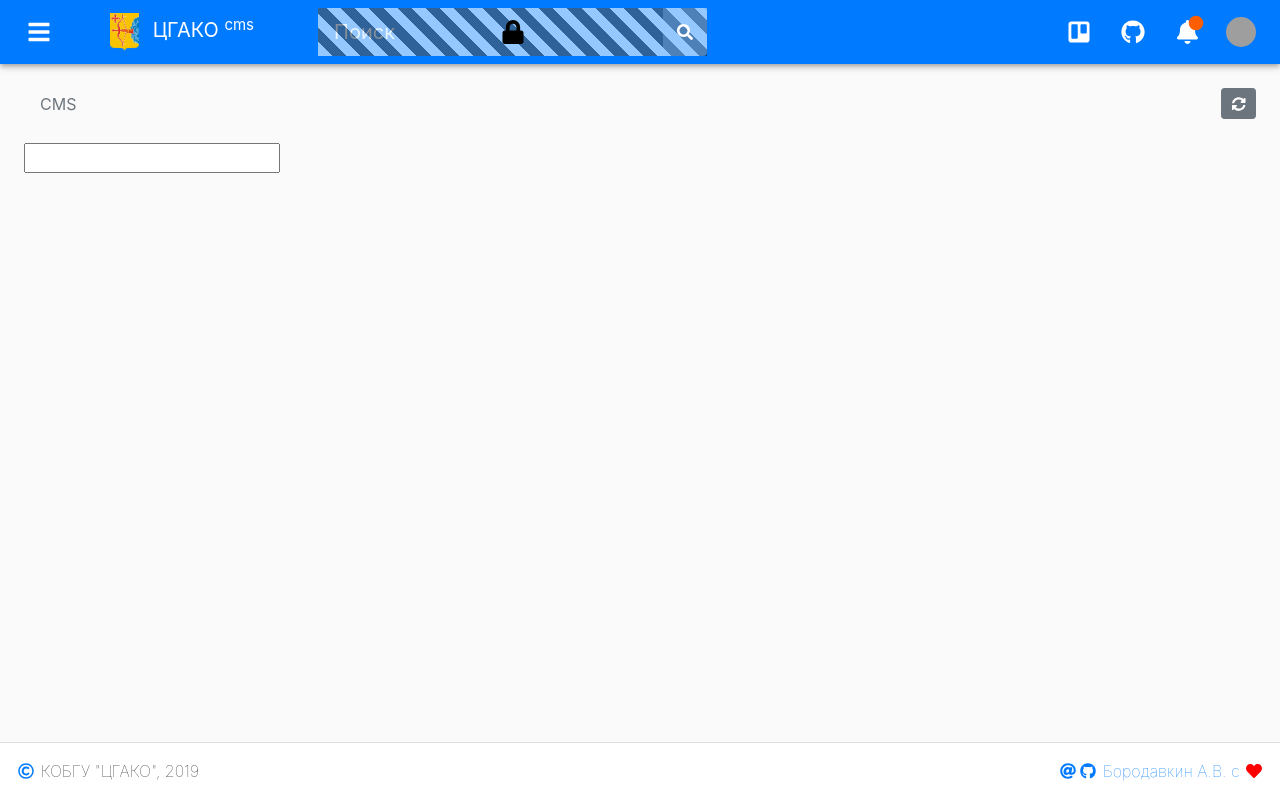
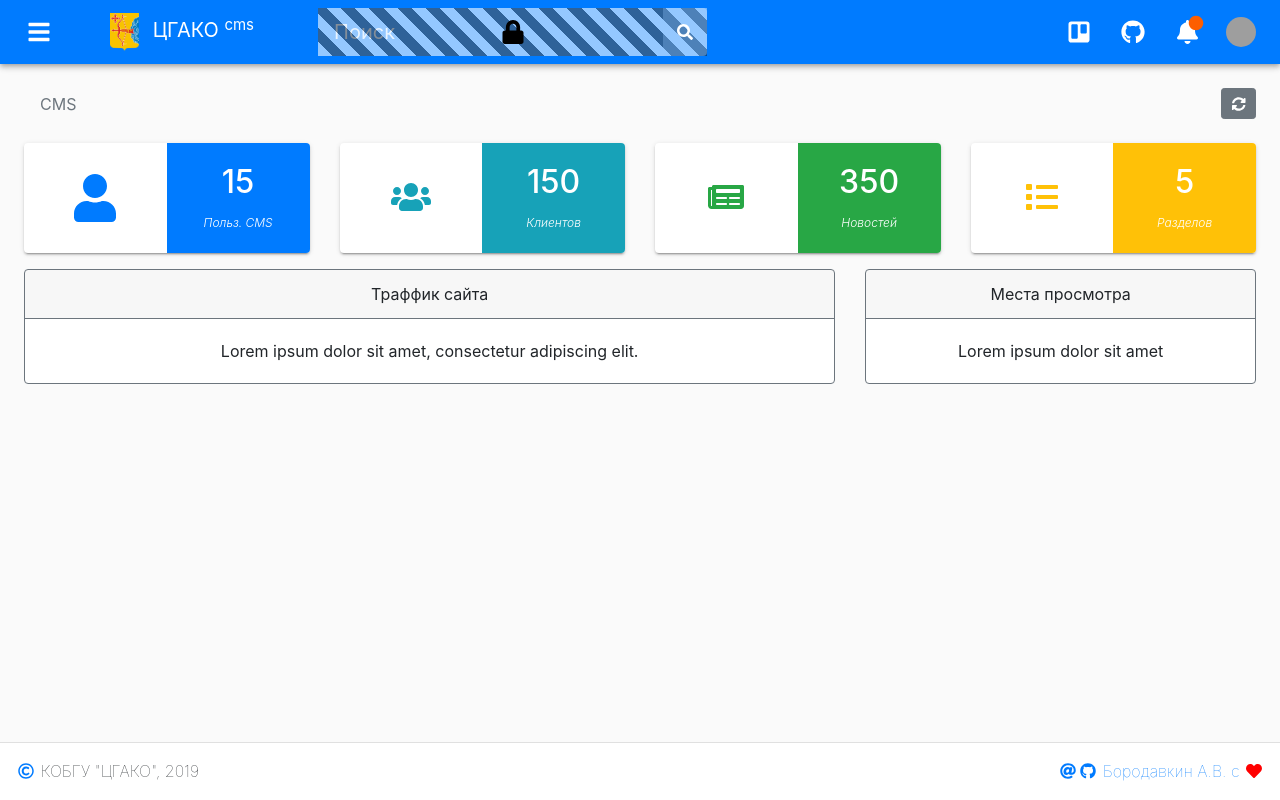
Before and after one commit to fossabot/site.cgako, a Vue app in the folder client/: page /admin-panel in a window 1280 px wide. Built offline with nearby package versions, Linux system fonts and the light colour scheme; no server answers; sample sign-in values are in the browser's storage; grey boxes are pictures that could not be loaded.

Commit message:
Строка управления списком пользователей, просчет показа количества строк в зависимости от начала. Штуки в дашборде.

```diff
--- a/client/src/assets/style-admin.css
+++ b/client/src/assets/style-admin.css
@@ -50,6 +50,7 @@
 }
 
 .shaded {
+  border: 0;
   box-shadow: 0 3px 1px -2px rgba(0,0,0,.2),0 2px 2px 0 rgba(0,0,0,.14),0 1px 5px 0 rgba(0,0,0,.12)!important;
 }
 
--- a/client/src/components/Dashboard.vue
+++ b/client/src/components/Dashboard.vue
@@ -1,7 +1,122 @@
 <template>
     <main class="container-fluid">
         <breadcumbs></breadcumbs>
-        <input type="text"/>
+
+        <b-row class="pb-3">
+
+          <b-col cols="3">
+            <b-card no-body class="overflow-hidden shaded"
+            style="max-width: 540px;">
+              <b-row no-gutters>
+                <b-col sm="6" class="text-primary my-auto
+                justify-content-center align-middle align-items-center text-center">
+                  <font-awesome-icon :icon="['fa', 'user']" fixed-width size="3x"/>
+                </b-col>
+                <b-col sm="6" class="bg-primary text-white
+                justify-content-center align-middle align-items-center text-center">
+                  <b-card-body>
+                    <b-card-text>
+                      <h2 class="">15</h2>
+                      <span class="notation">
+                        Польз. CMS
+                      </span>
+                    </b-card-text>
+                  </b-card-body>
+                </b-col>
+              </b-row>
+            </b-card>
+          </b-col>
+          <b-col cols="3">
+            <b-card no-body class="overflow-hidden shaded"
+            style="max-width: 540px;">
+              <b-row no-gutters>
+                <b-col sm="6" class="text-info my-auto
+                justify-content-center align-middle align-items-center text-center">
+                  <font-awesome-icon :icon="['fa', 'users']" fixed-width size="2x"/>
+                </b-col>
+                <b-col sm="6" class="bg-info text-white
+                justify-content-center align-middle align-items-center text-center">
+                  <b-card-body>
+                    <b-card-text>
+                      <h2 class="">150</h2>
+                      <span class="notation">
+                        Клиентов
+                      </span>
+                    </b-card-text>
+                  </b-card-body>
+                </b-col>
+              </b-row>
+            </b-card>
+          </b-col>
+          <b-col cols="3">
+            <b-card no-body class="overflow-hidden shaded"
+            style="max-width: 540px;">
+              <b-row no-gutters>
+                <b-col sm="6" class="text-success my-auto
+                justify-content-center align-middle align-items-center text-center">
+                  <font-awesome-icon :icon="['fa', 'newspaper']" fixed-width size="2x"/>
+                </b-col>
+                <b-col sm="6" class="bg-success text-white
+                justify-content-center align-middle align-items-center text-center">
+                  <b-card-body>
+                    <b-card-text>
+                      <h2 class="">350</h2>
+                      <span class="notation">
+                        Новостей
+                      </span>
+                    </b-card-text>
+                  </b-card-body>
+                </b-col>
+              </b-row>
+            </b-card>
+          </b-col>
+          <b-col cols="3">
+            <b-card no-body class="overflow-hidden shaded"
+            style="max-width: 540px;">
+              <b-row no-gutters>
+                <b-col sm="6" class="text-warning my-auto
+                justify-content-center align-middle align-items-center text-center">
+                  <font-awesome-icon :icon="['fa', 'list']" fixed-width size="2x"/>
+                </b-col>
+                <b-col sm="6" class="bg-warning text-white
+                justify-content-center align-middle align-items-center text-center">
+                  <b-card-body>
+                    <b-card-text>
+                      <h2 class="">5</h2>
+                      <span class="notation">
+                        Разделов
+                      </span>
+                    </b-card-text>
+                  </b-card-body>
+                </b-col>
+              </b-row>
+            </b-card>
+          </b-col>
+
+        </b-row>
+
+        <b-row>
+          <b-col cols="8">
+            <b-card
+              border-variant="secondary"
+              header="Траффик сайта"
+              header-border-variant="secondary"
+              align="center"
+            >
+              <b-card-text>Lorem ipsum dolor sit amet, consectetur adipiscing elit.</b-card-text>
+            </b-card>
+          </b-col>
+          <b-col cols="4">
+            <b-card
+              border-variant="secondary"
+              header="Места просмотра"
+              header-border-variant="secondary"
+              align="center"
+            >
+              <b-card-text>Lorem ipsum dolor sit amet</b-card-text>
+            </b-card>
+          </b-col>
+        </b-row>
     </main>
 </template>
 
--- a/client/src/main.js
+++ b/client/src/main.js
@@ -12,7 +12,8 @@ import {
   faTrash, faPencilAlt, faInfo, faPlus, faPowerOff, faShieldAlt, faUser, faLock,
   faExclamationTriangle, faSignInAlt, faSignOutAlt, faQuestion, faUserShield,
   faBars, faBell, faCog, faUserCircle, faCircle, faSearch, faThLarge, faFolder, faGlobeEurope,
-  faChevronDown, faNewspaper, faAt, faSyncAlt, faHeart, faSave, faKey, faTimes, faUpload,
+  faChevronDown, faNewspaper, faAt, faSyncAlt, faHeart, faSave, faKey, faTimes, faUpload, faCheck,
+  faListOl, faListUl, faList, faUsers,
 } from '@fortawesome/free-solid-svg-icons';
 import {
   faCopyright as farCopyright, faEye as farEye, faEyeSlash as farEyeSlash, faEdit as farEdit,
@@ -34,7 +35,7 @@ library.add(faTrash, faPencilAlt, faInfo, faPlus, faPowerOff,
   faUserShield, faBars, faGithub, faBell, faTrello, faCog, faUserCircle,
   faCircle, faSearch, faThLarge, faFolder, faGlobeEurope, faChevronDown, faNewspaper,
   faAt, farCopyright, faSyncAlt, faHeart, faSave, faKey, faTimes, farEye, farEyeSlash,
-  faUpload, farEdit);
+  faUpload, farEdit, faCheck, faListOl, faListUl, faList, faUsers);
 Vue.component('font-awesome-icon', FontAwesomeIcon);
 Vue.component('font-awesome-layers', FontAwesomeLayers);
 Vue.component('font-awesome-layers-text', FontAwesomeLayersText);
--- a/client/src/store/index.js
+++ b/client/src/store/index.js
@@ -9,9 +9,9 @@ Vue.use(Vuex);
 
 // Источник данных
 const state = {
-  users: [],
-  profile: { socials: '' },
-  uid: '',
+  users: [], // список пользователей CMS
+  uid: '', // id текущего пользователя
+  profile: {}, // профиль текущего пользователя
   uploadProgress: 0,
   uploadProgressMax: 100,
   jwt: localStorage.getItem('token') || '', // Загрузить токен из хранилища, или инициировать пустой, если нет в хранилище
@@ -31,7 +31,7 @@ const actions = {
   logout(context) {
     context.commit('unsetJwtToken');
   },
-  // Загрузить данные вошедшего пользователя
+  // Загрузить данные профиля вошедшего пользователя
   loadProfile(context) {
     return axios.get(`/api/profile/${context.state.uid}`, { headers: { Authorization: `Bearer: ${context.state.jwt}` } })
       .then((response) => {
@@ -90,7 +90,14 @@ const actions = {
   },
   // Загрузить пользователей
   loadUsers(context) {
-    return axios.get('/api/users', { headers: { Authorization: `Bearer: ${context.state.jwt}` } })
+    return axios.get('/api/users',
+      {
+        headers: { Authorization: `Bearer: ${context.state.jwt}` },
+        params: {
+          limit: 1,
+          start: 2,
+        },
+      })
       .then((response) => {
         context.commit('setUsers', { users: response.data });
       })
```
Also changed, not shown: client/src/components/Users.vue (+75 -9 lines), 1 other file (tests, documents, lock files or other folders).
